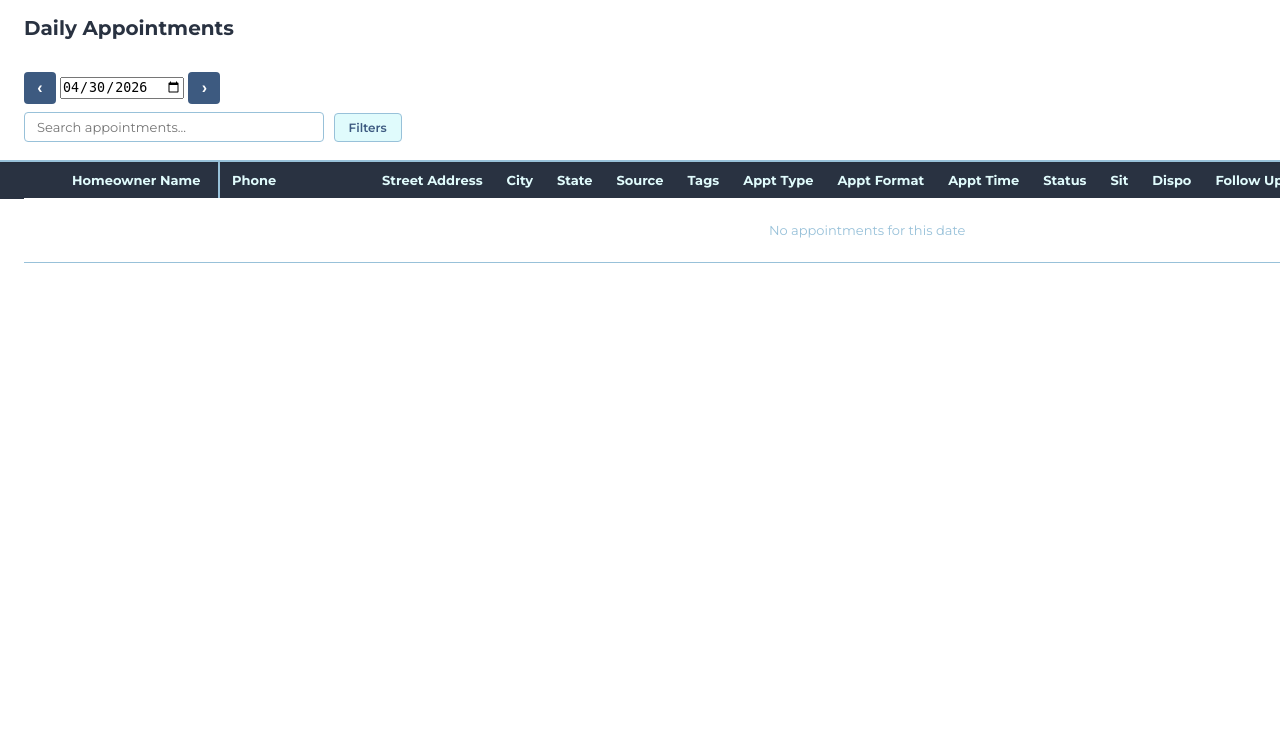
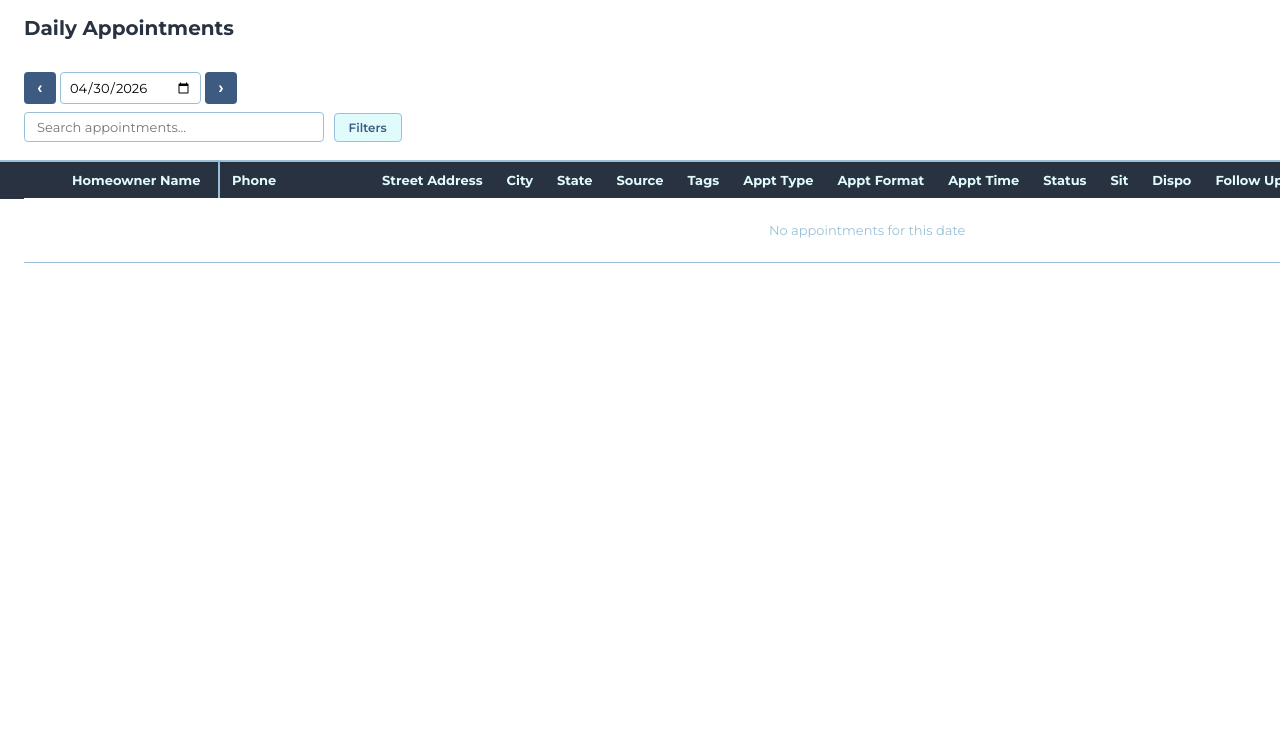
Before and after one commit to adam12798/Mapping-and-Dispo, a Django app: page /daily/ in a window 1280 px wide. Shown: the part 44-800 px from the top of the page. Run offline with Django 5.2, Linux system fonts and the light colour scheme; the visitor is signed in with stand-in values (Sample User, id 1); data that the repository does not hold is empty.

Commit message:
Match Daily date picker font and height to arrow buttons
Montserrat font, 13px size, 32px height to align with nav arrows.

Co-Authored-By: Claude Opus 4.6 <noreply@anthropic.com>

```diff
--- a/maps/templates/maps/daily.html
+++ b/maps/templates/maps/daily.html
@@ -47,7 +47,7 @@
             </div>
             <div style="display:flex;align-items:center;gap:4px;margin-bottom:8px;">
                 <button onclick="cycleDay(-1)" style="background:#3d5a80;color:#fff;border:none;border-radius:4px;width:32px;height:32px;cursor:pointer;font-size:16px;font-weight:700;display:flex;align-items:center;justify-content:center;">&lsaquo;</button>
-                <input type="date" id="date-picker" value="{{ selected_date }}" onchange="changeDate(this.value)">
+                <input type="date" id="date-picker" value="{{ selected_date }}" onchange="changeDate(this.value)" style="font-family:'Montserrat',sans-serif;font-size:13px;height:32px;padding:0 8px;border:1px solid #98c1d9;border-radius:4px;box-sizing:border-box;">
                 <button onclick="cycleDay(1)" style="background:#3d5a80;color:#fff;border:none;border-radius:4px;width:32px;height:32px;cursor:pointer;font-size:16px;font-weight:700;display:flex;align-items:center;justify-content:center;">&rsaquo;</button>
             </div>
             <div class="crm-search">
```
